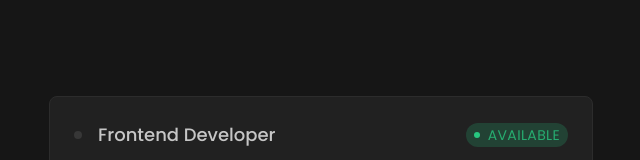
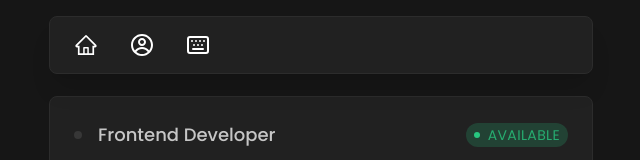
Before and after one commit to RomainSav/Portfolio, a Next.js app: page / in a window 1280 px wide. Shown: the top 160 px of the page, without its empty margins (319-959 px from the left). Built offline with nearby package versions, Linux system fonts and the light colour scheme.

Commit message:
Add Navbar component

```diff
--- a/app/layout.tsx
+++ b/app/layout.tsx
@@ -2,6 +2,7 @@ import type { PropsWithChildren, ReactElement } from "react";
 import { Footer } from "@/components/molecules/footer";
 import "@/styles/tailwind.css";
 import "@/styles/font.css";
+import { Navbar } from "@/components/molecules/navbar";
 
 export { metadata } from "@/configs/metadata";
 
@@ -11,8 +12,8 @@ const Layout = ({ children }: PropsWithChildren): ReactElement => {
       <head />
 
       <body className="bg-gray-100">
-        <div className="max-w-xl mx-auto px-4">
-          {/* Navbar */}
+        <Navbar />
+        <div className="relative max-w-xl mx-auto px-4">
           <div className="bg-gray-200 border border-gray-300 rounded-lg mt-24 mb-10">
             {children}
 
--- /dev/null
+++ b/lib/components/molecules/navbar/index.ts
@@ -0,0 +1 @@
+export * from "./navbar";
--- /dev/null
+++ b/lib/components/molecules/navbar/navbar.tsx
@@ -0,0 +1,23 @@
+import type { ReactElement } from "react";
+import { AiOutlineHome } from "react-icons/ai";
+import { CgProfile } from "react-icons/cg";
+import { LuKeyboard } from "react-icons/lu";
+import Link from "next/link";
+
+export const Navbar = (): ReactElement => {
+  return (
+    <nav className="fixed z-10 px-4 top-4 max-w-xl w-full left-1/2 -translate-x-1/2">
+      <div className="flex gap-4 px-4 py-2 bg-gray-200 rounded-lg border border-gray-300 shadow-xl">
+        <Link href="/" className="hover:bg-gray-400 p-2 rounded-full transition-colors">
+          <AiOutlineHome className="text-white w-6 h-6" />
+        </Link>
+        <Link href="/" className="hover:bg-gray-400 p-2 rounded-full transition-colors">
+          <CgProfile className="text-white w-6 h-6" />
+        </Link>
+        <Link href="/projects" className="hover:bg-gray-400 p-2 rounded-full transition-colors">
+          <LuKeyboard className="text-white w-6 h-6" />
+        </Link>
+      </div>
+    </nav>
+  );
+};
```
